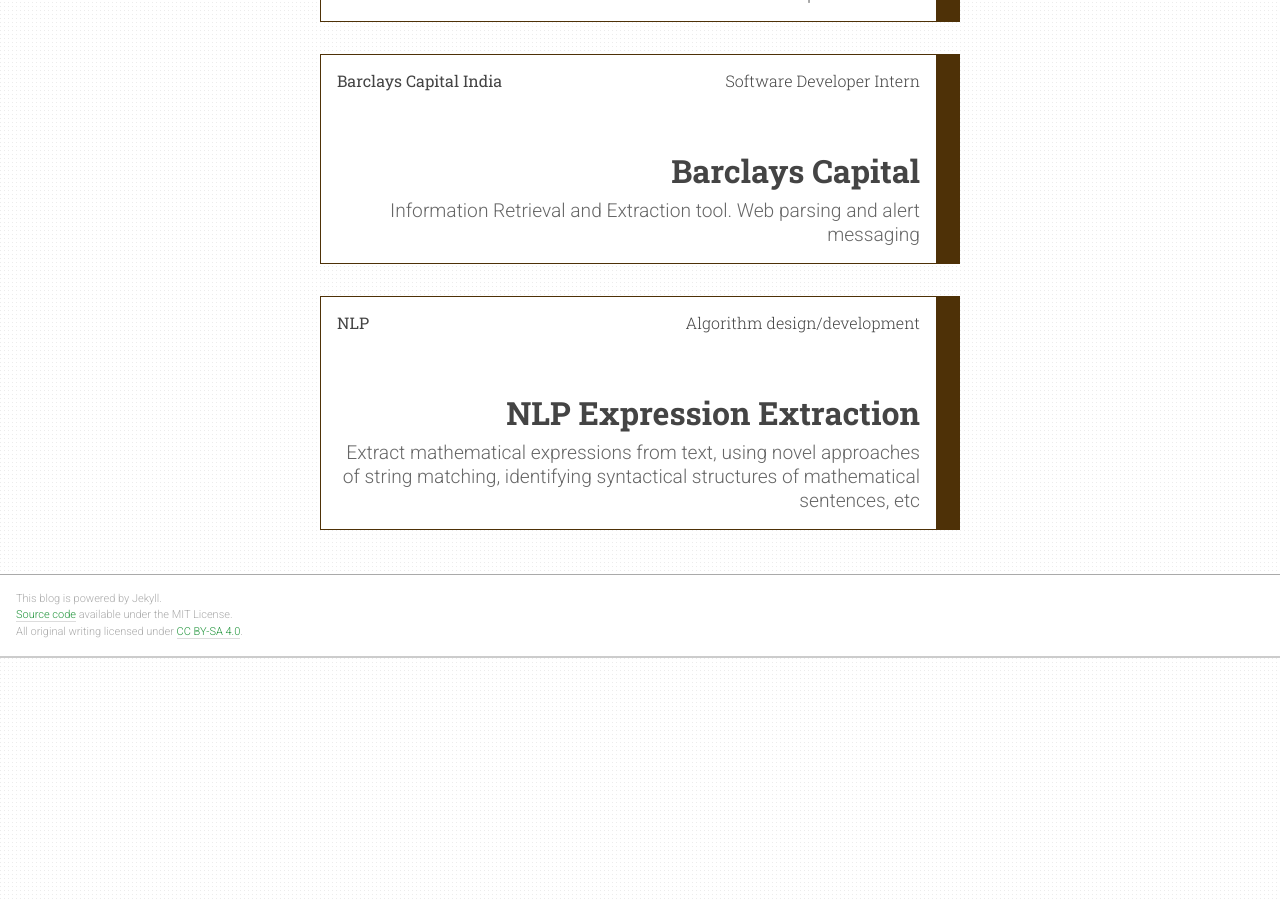
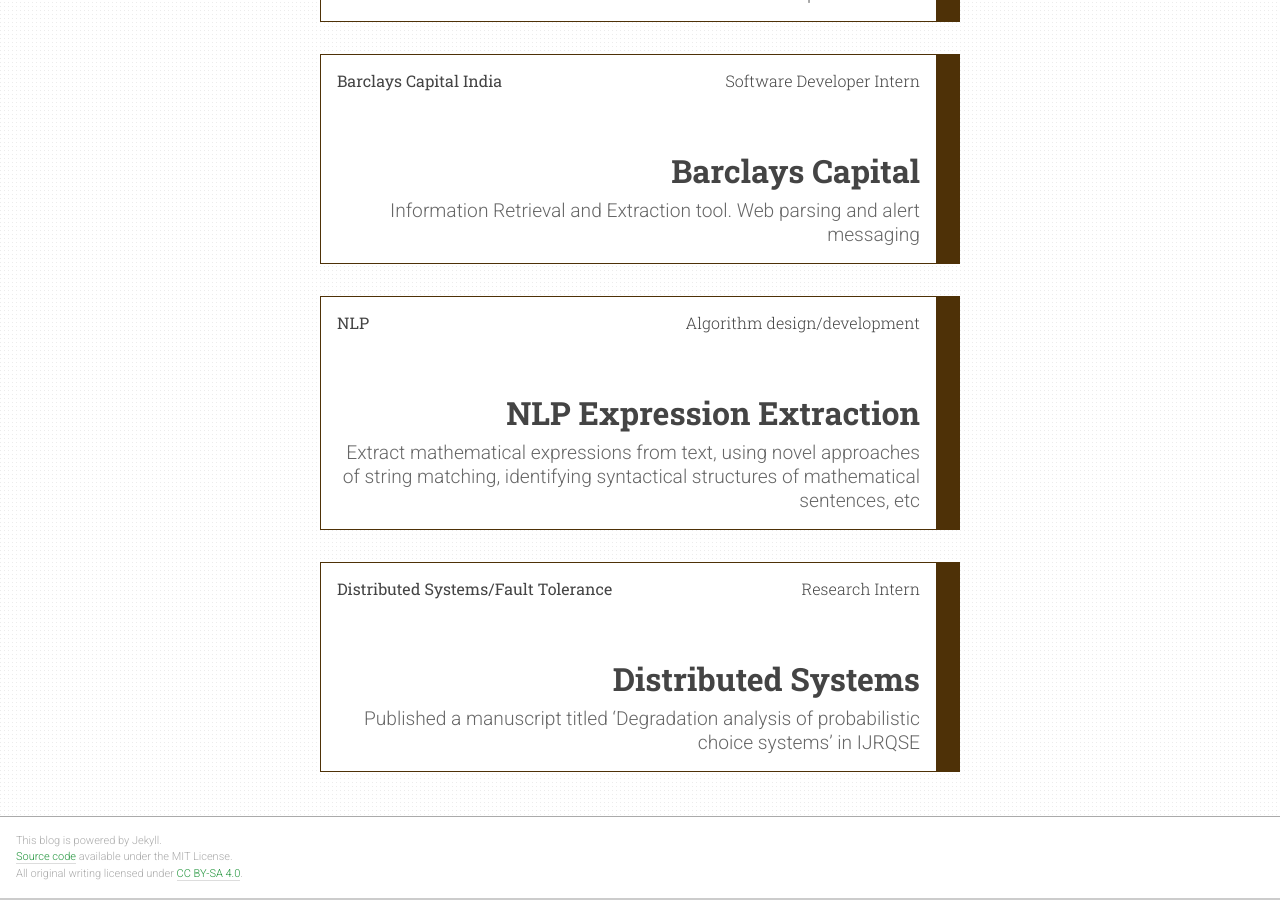
Before and after one commit to avinsaxe/avinsaxe.github.io, a Jekyll site: the page built from projects.html, in a window 1280 px wide and 900 px high, scrolled down 782 px. Built offline with Jekyll 4.4.1, drawn with Linux system fonts in a browser that asks for light colours.

Commit message:
IIIT project

```diff
--- a/_config.yml
+++ b/_config.yml
@@ -31,6 +31,7 @@ nav_menu:
     icon: /i/icons.svg#github
     outbound: true
 
+
   - name: CV
     url: /html_pages/cv.html
     icon: /i/icons.svg#github
@@ -63,6 +64,13 @@ projects:
     url: https://github.com/avinsaxe/derive_mathematical_expressions_from_text_nlp
     role: Algorithm design/development
     category: NLP
+
+  - title: Distributed Systems
+    teaser: Published a manuscript titled ‘Degradation analysis of probabilistic choice systems’ in IJRQSE
+    url: html_pages/iiit.html
+    role: Research Intern
+    category: Distributed Systems/Fault Tolerance
+
 
 #################
 # Site Settings #
```
Also changed, not shown: html_pages/iiit.html (added, +42 -0 lines).
